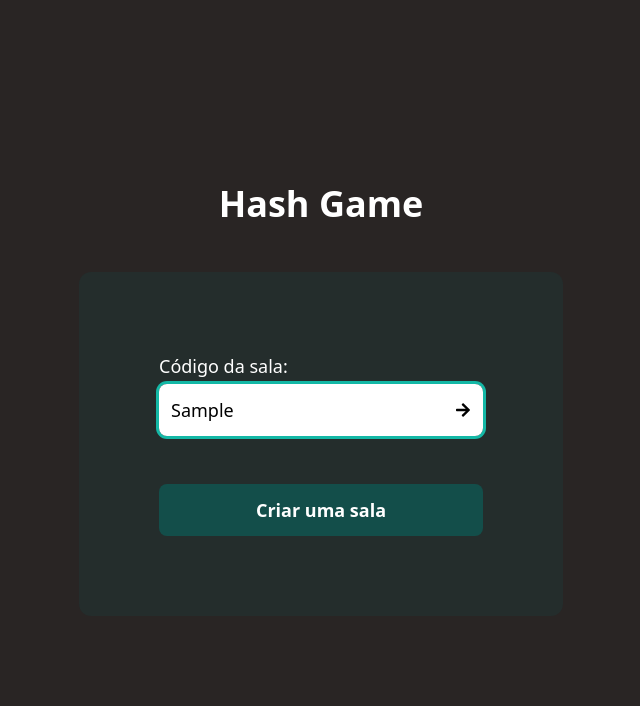
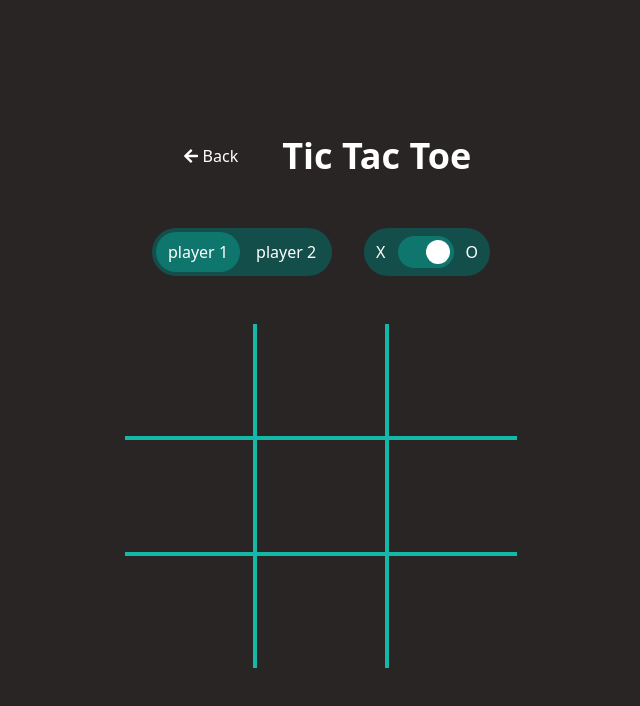
Before and after one commit to fabio-beutler/hash-game-frontend, a React (Vite) app: page / in a window 1280 px wide. Both pictures are taken after typing "Sample" into the empty fields and a click on the button 782 px from the left and 410 px from the top of the page. Shown: the top 706 px of the page, without its empty margins (319-959 px from the left). Built offline with nearby package versions, Linux system fonts and the light colour scheme; no server answers.

Commit message:
Co-authored-by: Wallyson Breno <wallycoding@users.noreply.github.com>

```diff
--- a/package.json
+++ b/package.json
@@ -7,6 +7,8 @@
     "preview": "vite preview"
   },
   "dependencies": {
+    "mobx": "^6.3.12",
+    "mobx-react-lite": "^3.2.3",
     "react": "^17.0.2",
     "react-dom": "^17.0.2",
     "react-icons": "^4.3.1",
--- a/src/App.tsx
+++ b/src/App.tsx
@@ -1,32 +1,19 @@
-import { useCallback, useEffect, useState } from 'react'
+import { useState } from 'react'
 import Home from './components/Home'
 import Room from './components/Room'
-import { client, EVENT_NAMES } from './services/socket-io'
+import { client } from './services/socket-io'
 
 function App() {
   const [inGame, setInGame] = useState(false)
-  const [roomId, setRoomId] = useState<string>('')
 
-  useEffect(() => {
-    client.on(`${EVENT_NAMES.CREATE_ROOM}-response`, (error, data) => {
-      console.log(data.id)
-      setRoomId(data.id)
-    })
-  }, [])
+  window.client = client
 
-  const createRoom = useCallback(() => client.emit(EVENT_NAMES.CREATE_ROOM), [])
-  const joinRoom = useCallback(id => client.emit(EVENT_NAMES.JOIN_ROOM, id), [])
-  const deleteRoom = useCallback(() => client.emit(EVENT_NAMES.DELETE_ROOM), [])
   return (
     <main className='bg-stone-800 w-screen h-screen flex flex-col items-center justify-center gap-12'>
       {!inGame ? (
-        <Home
-          setInGame={setInGame}
-          createRoom={createRoom}
-          joinRoom={joinRoom}
-        />
+        <Home setInGame={setInGame} />
       ) : (
-        <Room roomId={roomId} deleteRoom={deleteRoom} setInGame={setInGame} />
+        <Room setInGame={setInGame} />
       )}
     </main>
   )
--- a/src/components/Home.tsx
+++ b/src/components/Home.tsx
@@ -1,48 +1,42 @@
-import { useCallback, useState } from 'react'
+import { observer } from 'mobx-react-lite'
+import { useContext, useState } from 'react'
 import { FaArrowRight } from 'react-icons/fa'
+import { RoomContext } from '../contexts/context'
 
 type HomeProps = {
   setInGame: (type: boolean) => void
-  createRoom: () => void
-  joinRoom: (id: string) => void
 }
 
-function Home({ setInGame, createRoom, joinRoom }: HomeProps) {
+function HomeBase({ setInGame }: HomeProps) {
   const [inputValue, setInputValue] = useState('')
+
+  const room = useContext(RoomContext)
 
   function onSubmit(event: React.FormEvent<HTMLFormElement>) {
     event.preventDefault()
-    joinRoom(inputValue)
+    room.join(inputValue)
+    setInGame(true)
   }
 
-  const inputChangeText = useCallback(
-    (cb: React.Dispatch<React.SetStateAction<string>>) => {
-      return ({ target }: React.ChangeEvent<HTMLInputElement>) => {
-        cb(target.value)
-      }
-    },
-    []
-  )
-
   function initRoom() {
-    createRoom()
+    room.create()
     setInGame(true)
   }
   return (
     <>
-      <h1 className='text-white text-4xl font-bold'>Hash Game</h1>
+      <h1 className='text-white text-4xl font-bold'>Tic Tac Toe</h1>
       <div className='p-20 rounded-xl bg-teal-900/20 flex flex-col items-center justify-center gap-12'>
         <form onSubmit={onSubmit} className='flex flex-col gap-1 '>
           <label htmlFor='code' className='text-white text-lg'>
-            Código da sala:
+            Join Room:
           </label>
           <div className=' flex items-center focus-within:ring ring-teal-500 rounded-lg'>
             <input
               value={inputValue}
-              onChange={inputChangeText(setInputValue)}
+              onChange={e => setInputValue(e.target.value)}
               id='code'
               type='text'
-              placeholder='Insira o código da sala'
+              placeholder='Insert room code'
               className='p-3 text-lg rounded-l-lg outline-none'
             />
             <button
@@ -57,11 +51,13 @@ function Home({ setInGame, createRoom, joinRoom }: HomeProps) {
           onClick={initRoom}
           className='p-3 w-full text-lg font-bold text-white bg-teal-900 rounded-lg hover:bg-teal-700 transition duration-300'
         >
-          Criar uma sala
+          Create room
         </button>
       </div>
     </>
   )
 }
 
+const Home = observer(HomeBase)
+
 export default Home
--- a/src/components/Room.tsx
+++ b/src/components/Room.tsx
@@ -1,28 +1,28 @@
-import { useState } from 'react'
+import { observer } from 'mobx-react-lite'
+import { useContext } from 'react'
 import { FaArrowLeft } from 'react-icons/fa'
+import { RoomContext } from '../contexts/context'
 
 type RoomProps = {
   setInGame: (type: boolean) => void
-  deleteRoom: () => void
-  roomId: string
 }
 
-function Room({ setInGame, deleteRoom, roomId }: RoomProps) {
-  const [markCircle, setMarkCircle] = useState(true)
+function RoomBase({ setInGame }: RoomProps) {
+  const room = useContext(RoomContext)
 
   return (
     <>
       <div className='flex gap-8 items-center'>
         <button
           onClick={() => {
-            deleteRoom()
+            room.leave()
             setInGame(false)
           }}
           className='flex items-center text-white gap-1 p-3 rounded-lg hover:bg-stone-700 transition duration-300'
         >
-          <FaArrowLeft /> Voltar
+          <FaArrowLeft /> Back
         </button>
-        <h1 className='text-white text-4xl font-bold'>Hash Game</h1>
+        <h1 className='text-white text-4xl font-bold'>Tic Tac Toe</h1>
       </div>
 
       <div className='flex gap-8 items-center'>
@@ -43,8 +43,8 @@ function Room({ setInGame, deleteRoom, roomId }: RoomProps) {
                 type='checkbox'
                 id='toggle'
                 className='sr-only'
-                checked={markCircle}
-                onChange={e => setMarkCircle(e.target.checked)}
+                checked={room.markCircle === 'O'}
+                onChange={room.setMarkCircle.bind(room)}
               />
               <div className='block bg-teal-700 w-14 h-8 rounded-full'></div>
               <div className='dot absolute left-1 top-1 bg-white w-6 h-6 rounded-full transition'></div>
@@ -53,36 +53,35 @@ function Room({ setInGame, deleteRoom, roomId }: RoomProps) {
           <p className='p-3 text-white'>O</p>
         </div>
 
-        {roomId && (
+        {room.id && (
           <div className='bg-teal-900 p-1 flex items-center gap-1 rounded-full'>
             <span className='text-white px-3 py-2 select-none'>
-              Sala:{' '}
+              Room ID:{' '}
               <strong className='select-text selection:bg-teal-400'>
-                {roomId}
+                {room.id}
               </strong>
             </span>
           </div>
         )}
       </div>
 
-      <table>
-        <tbody className='flex flex-col gap-1 bg-teal-500'>
-          {Array.from(Array(3), (_, i) => (
-            <tr key={i} className='flex  gap-1'>
-              {Array.from(Array(3), (_, i) => (
-                <td
-                  key={i}
-                  className='text-white py-14 px-16 bg-stone-800 font-bold text-2xl hover:bg-stone-800/90 transition duration-300 cursor-pointer '
-                >
-                  {markCircle ? 'O' : 'X'}
-                </td>
-              ))}
-            </tr>
-          ))}
-        </tbody>
-      </table>
+      <div className='grid grid-cols-3 grid-rows-3 gap-1 bg-teal-500'>
+        {room.tablePositions.map((position, index) => (
+          <div
+            key={index}
+            onClick={() => room.setGamePosition(index)}
+            className='text-white py-14 px-16 bg-stone-800 font-bold text-2xl hover:bg-stone-800/90 transition duration-300 cursor-pointer '
+          >
+            {position === 'one' && 'x'}
+            {position === 'two' && 'o'}
+            {/* {position ? 'O' : 'X'} */}
+          </div>
+        ))}
+      </div>
     </>
   )
 }
 
+const Room = observer(RoomBase)
+
 export default Room
--- /dev/null
+++ b/src/contexts/context.ts
@@ -0,0 +1,56 @@
+import { makeAutoObservable } from 'mobx'
+import { createContext } from 'react'
+import { client, EVENT_NAMES } from '../services/socket-io'
+
+class Room {
+  id = ''
+  tablePositions = Array(9)
+  currentPlayer = ''
+  markCircle = 'O'
+
+  constructor() {
+    makeAutoObservable(this)
+
+    client.on(`${EVENT_NAMES.CREATE_ROOM}-response`, (error, data) => {
+      if (error) console.log(error)
+      if (!error) {
+        this.id = data.id
+        this.tablePositions = data.game.tablePositions
+      }
+    })
+
+    client.on(EVENT_NAMES.UPDATE_ROOM, data => {
+      console.log(data)
+      if (!this.id) this.id = data.id
+      this.tablePositions = data.game.tablePositions
+      console.log(this.tablePositions)
+      this.currentPlayer = data.game.currentPlayer
+    })
+  }
+
+  create() {
+    client.emit(EVENT_NAMES.CREATE_ROOM)
+  }
+
+  join(roomId: string) {
+    client.emit(EVENT_NAMES.JOIN_ROOM, roomId)
+  }
+
+  setGamePosition(position: number) {
+    client.emit(EVENT_NAMES.GAME_SET_POSITION, position)
+  }
+
+  setMarkCircle() {
+    if (this.markCircle === 'O') {
+      this.markCircle = 'X'
+    } else {
+      this.markCircle = 'O'
+    }
+  }
+
+  leave() {
+    client.emit(EVENT_NAMES.LEAVE_ROOM)
+  }
+}
+
+export const RoomContext = createContext<Room>(new Room())
--- a/src/services/socket-io.ts
+++ b/src/services/socket-io.ts
@@ -1,16 +1,16 @@
 import socketIoClient from 'socket.io-client'
 
 export enum EVENT_NAMES {
-  CREATE_ROOM = 'create-room',
-  DELETE_ROOM = 'delete-room',
-  JOIN_ROOM = 'join-room',
-  EXIT_ROOM = 'exit-room',
-  MOVE_GAME_POSITION = 'move-game-position'
+  CREATE_ROOM = 'create-room', // (event)
+  JOIN_ROOM = 'join-room', // (event, room-id: string)
+  LEAVE_ROOM = 'leave-room', // (event)
+  GAME_SET_POSITION = 'game-set-position', // (event, position: number(0, 8))
+  UPDATE_ROOM = 'update-room' // (event, room)
 }
 
 export const client = socketIoClient('http://localhost:4000')
 
-client.on(`${EVENT_NAMES.DELETE_ROOM}-response`, (error, data) => {
+client.on(`${EVENT_NAMES.LEAVE_ROOM}-response`, (error, data) => {
   // console.log(error)
   // console.log(data)
 })
```
Also changed, not shown: 1 other file (tests, documents, lock files or other folders).
